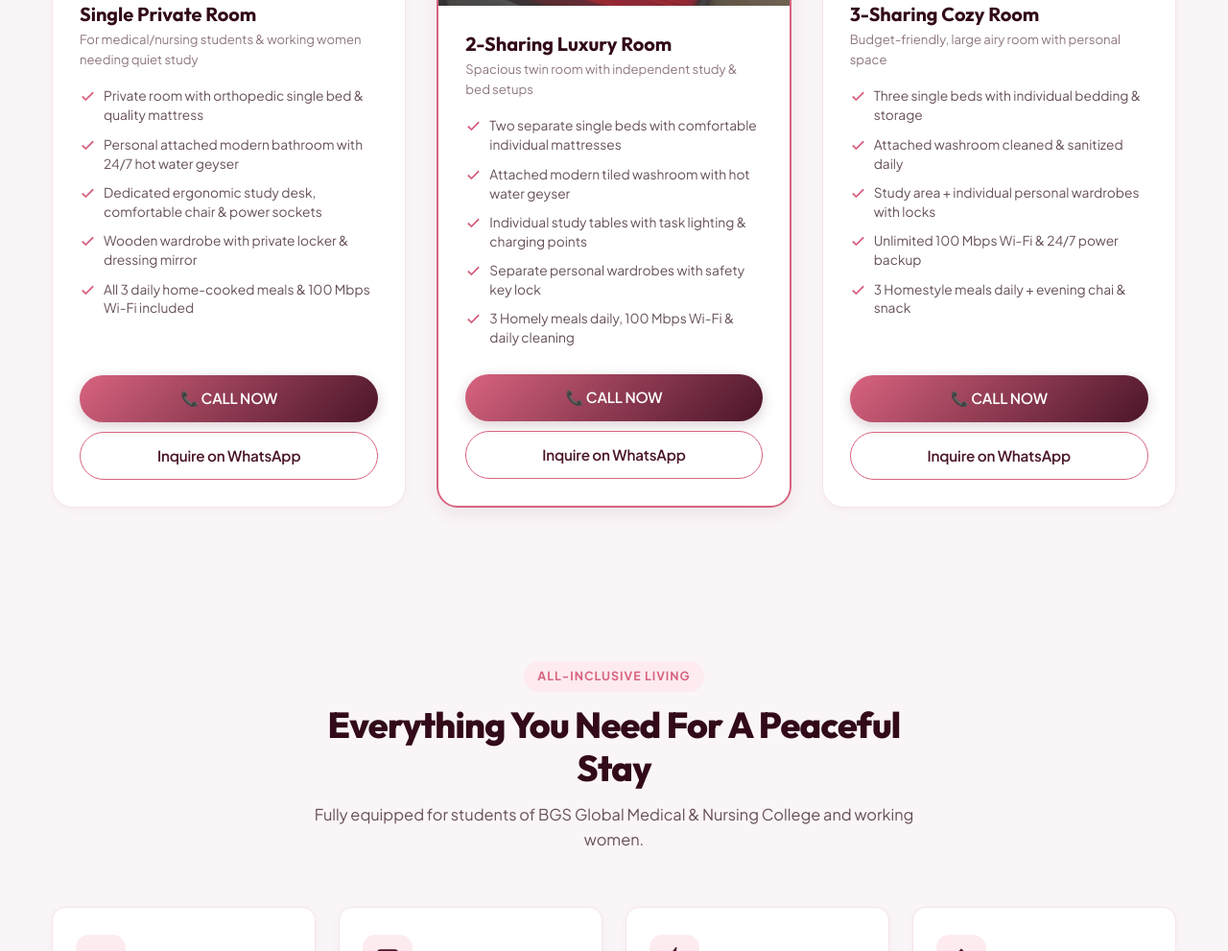
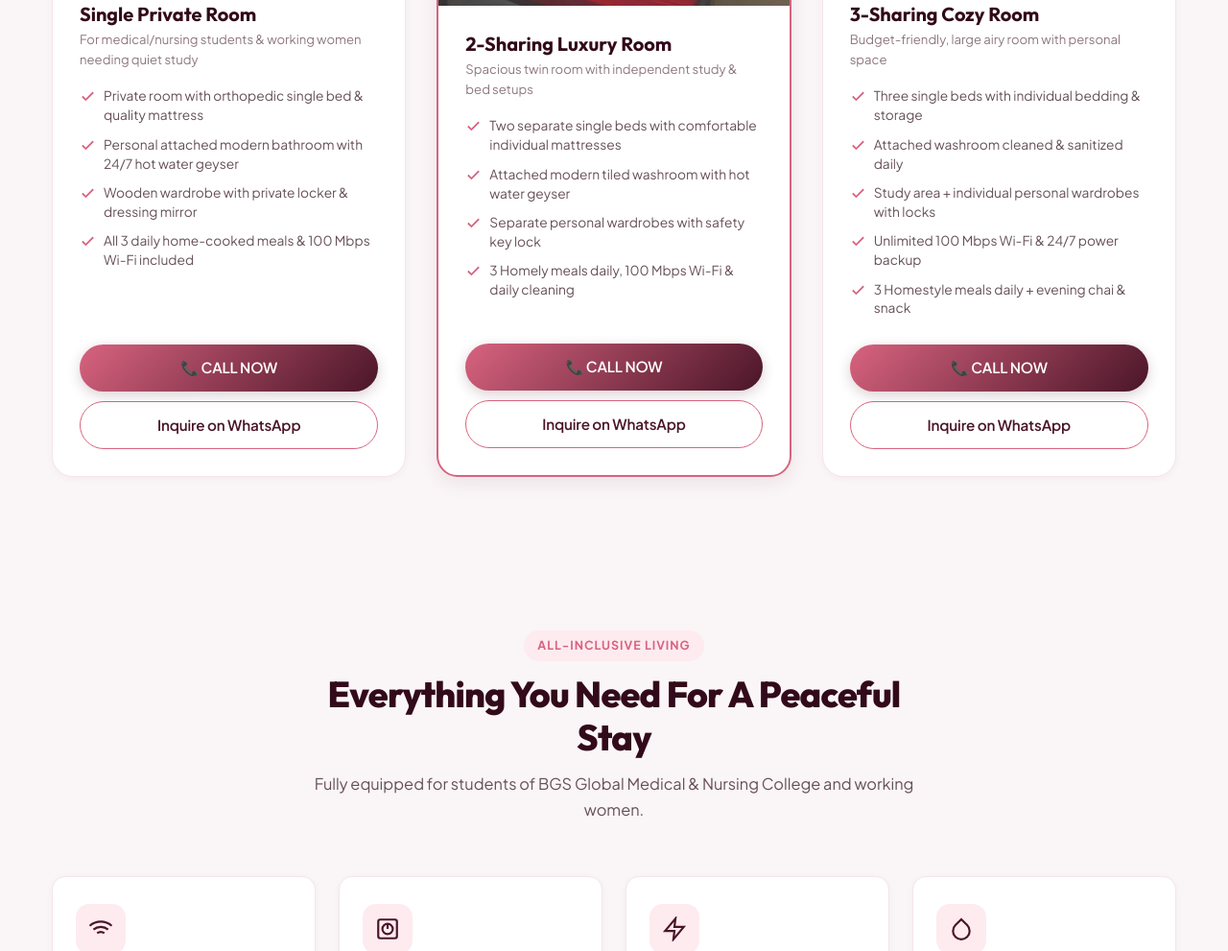
Before and after one commit to SMR-Solutions/Vaishnavi-PG, a website built with Vite: page index.html in a window 1280 px wide. Shown: the part 1978-2969 px from the top of the page at 96% size. Built offline with nearby package versions, Linux system fonts and the light colour scheme.

Commit message:
image changes

```diff
--- a/index.html
+++ b/index.html
@@ -370,7 +370,6 @@
                 <ul class="room-features-list">
                   <li><svg class="check-icon" viewBox="0 0 24 24"><path d="M20 6L9 17l-5-5"/></svg> Private room with orthopedic single bed & quality mattress</li>
                   <li><svg class="check-icon" viewBox="0 0 24 24"><path d="M20 6L9 17l-5-5"/></svg> Personal attached modern bathroom with 24/7 hot water geyser</li>
-                  <li><svg class="check-icon" viewBox="0 0 24 24"><path d="M20 6L9 17l-5-5"/></svg> Dedicated ergonomic study desk, comfortable chair & power sockets</li>
                   <li><svg class="check-icon" viewBox="0 0 24 24"><path d="M20 6L9 17l-5-5"/></svg> Wooden wardrobe with private locker & dressing mirror</li>
                   <li><svg class="check-icon" viewBox="0 0 24 24"><path d="M20 6L9 17l-5-5"/></svg> All 3 daily home-cooked meals & 100 Mbps Wi-Fi included</li>
                 </ul>
@@ -409,7 +408,6 @@
                 <ul class="room-features-list">
                   <li><svg class="check-icon" viewBox="0 0 24 24"><path d="M20 6L9 17l-5-5"/></svg> Two separate single beds with comfortable individual mattresses</li>
                   <li><svg class="check-icon" viewBox="0 0 24 24"><path d="M20 6L9 17l-5-5"/></svg> Attached modern tiled washroom with hot water geyser</li>
-                  <li><svg class="check-icon" viewBox="0 0 24 24"><path d="M20 6L9 17l-5-5"/></svg> Individual study tables with task lighting & charging points</li>
                   <li><svg class="check-icon" viewBox="0 0 24 24"><path d="M20 6L9 17l-5-5"/></svg> Separate personal wardrobes with safety key lock</li>
                   <li><svg class="check-icon" viewBox="0 0 24 24"><path d="M20 6L9 17l-5-5"/></svg> 3 Homely meals daily, 100 Mbps Wi-Fi & daily cleaning</li>
                 </ul>
```
Also changed, not shown: public/images/PG-Images/vaishnavi_luxury_ladies_PG_single_sharing.webp.
